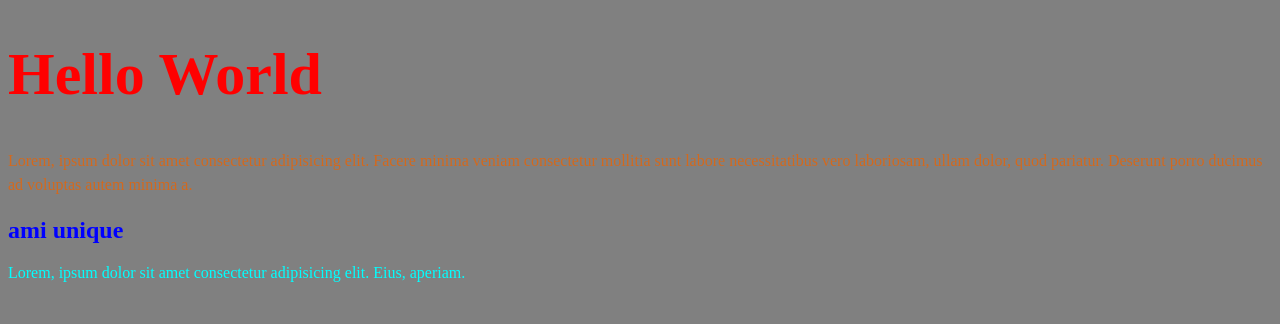
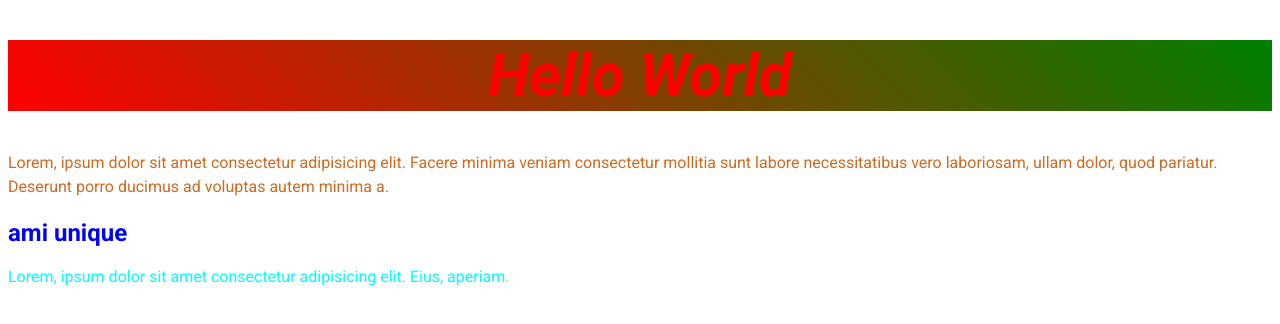
Before and after one commit to Sushmoy-Nandi/Software-Development-Project, a plain HTML site: page CSS/index.html in a window 1280 px wide. Drawn offline with Linux system fonts and the light colour scheme.

Commit message:
CSS Typography and Colors and Goole font

```diff
--- a/CSS/index.html
+++ b/CSS/index.html
@@ -5,6 +5,9 @@
     <meta name="viewport" content="width=device-width, initial-scale=1.0" />
     <title>Document</title>
     <link rel="stylesheet" href="style.css">
+    <link rel="preconnect" href="https://fonts.googleapis.com">
+<link rel="preconnect" href="https://fonts.gstatic.com" crossorigin>
+<link href="https://fonts.googleapis.com/css2?family=Roboto:ital,wght@0,100..900;1,100..900&display=swap" rel="stylesheet">
   </head>
   <body>
     <!-- <h1 style="color: red; font-size: 50px;">Hello World</h1> -->
--- a/CSS/style.css
+++ b/CSS/style.css
@@ -1,9 +1,26 @@
+@import url('https://fonts.googleapis.com/css2?family=Roboto:ital,wght@0,100..900;1,100..900&display=swap');
+
+/* body{
+    background-color: gray;
+} */
 body{
-    background-color: gray;
+
+    font-family: "Roboto", sans-serif;
+    /* font-optical-sizing: auto;
+    font-weight: <weight>;
+    font-style: normal;
+    font-variation-settings:
+      "wdth" 100; */
+
 }
 .title {
     color: red;
     font-size: 60px;
+    font-weight: 700;
+    font-style: italic;
+    text-align: center;
+    background: linear-gradient(45deg,red,green
+    );
   }
   .description{
     color: chocolate;
```
